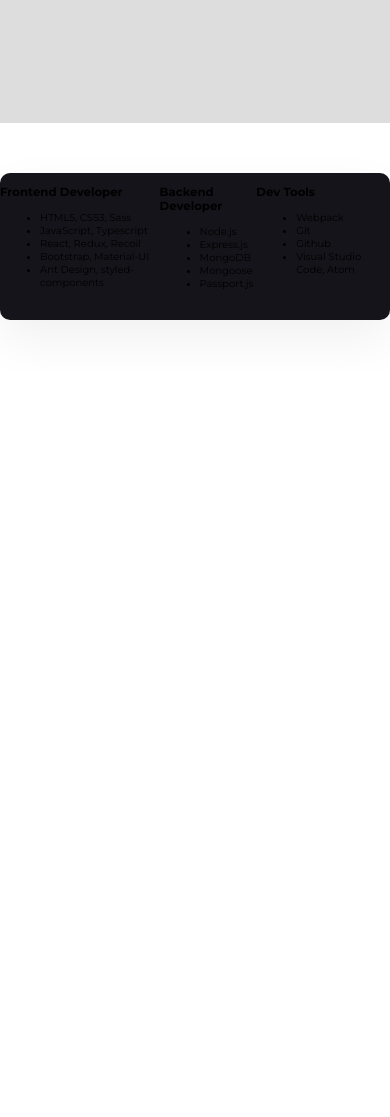
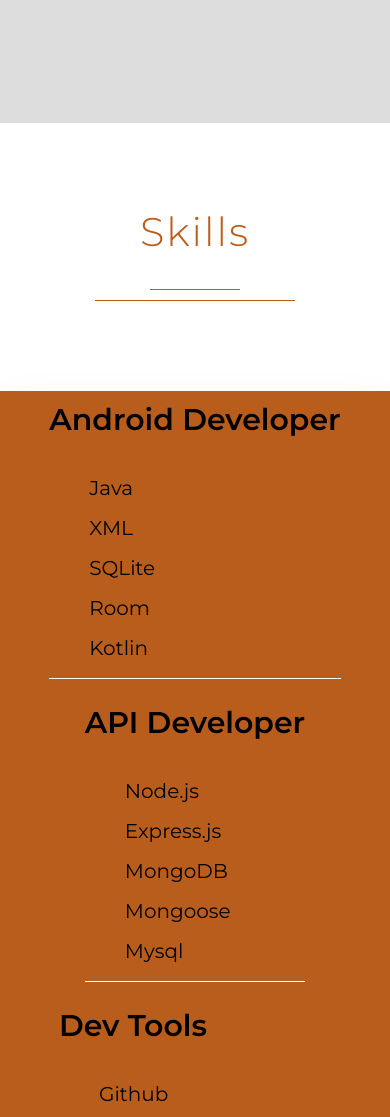
Before and after one commit to edwin001-tech/portfolio, a website: page index.html in a window 390 px wide. Shown: the part 1400-2517 px from the top of the page. Before the commit the page ends 1770 px from the top, so only its background shows below. Drawn offline with Linux system fonts and the light colour scheme.

Commit message:
markup for skills

```diff
--- a/css/style.css
+++ b/css/style.css
@@ -148,13 +148,70 @@
 
 }
 
+.common-header {
+    padding: 5rem;
+    text-align: center;
+    color: #b85d1c;
+}
+
+.common-heading {
+    font-size: 4rem;
+    font-weight: 300;
+    letter-spacing: .2rem;
+}
+
 .skills {
     margin: 5rem auto;
     padding-bottom: 2rem;
-    max-width: 100rem;
+    max-width: 110rem;
     border-radius: 1rem;
     box-shadow: 0 2rem 5rem rgba(0, 0, 0, 0.06);
-    background-color:  #15141b;
+    background-color:   #b85d1c;
     display: flex;
     justify-content: space-evenly;
 }
+
+@media only screen and (max-width: 56.25em) {
+    .skills {
+      flex-direction: column;
+      align-items: center;
+      border-radius: 0; } }
+  @media only screen and (max-width: 37.5em) {
+    .skills {
+      margin: 4rem 0 0 0; } }
+  .skills ul {
+    list-style: none;
+    margin-top: 1.5rem; }
+  .skills__heading {
+    font-size: 2rem;
+    font-weight: 600;
+    color: var(--color-blue-1);
+    margin-top: 1rem; }
+    @media only screen and (max-width: 68.75em) {
+      .skills__heading {
+        font-size: 3rem; } }
+    @media only screen and (max-width: 37.5em) {
+      .skills__heading {
+        font-size: 3rem; } }
+  .skills__list-item {
+    font-size: 1.6rem;
+    font-weight: 400;
+    line-height: 2;
+    color: var(--color-grey-dark-4); }
+    @media only screen and (max-width: 68.75em) {
+      .skills__list-item {
+        font-size: 2rem; } }
+    @media only screen and (max-width: 37.5em) {
+      .skills__list-item {
+        font-size: 2rem; } }
+  @media only screen and (max-width: 56.25em) {
+    .skills__frontend {
+      border-bottom: 1px solid white;
+      margin-bottom: 1.5rem; } }
+  @media only screen and (max-width: 56.25em) {
+    .skills__backend {
+      border-bottom: 1px solid white;
+      margin-bottom: 1.5rem; } }
+  @media only screen and (max-width: 56.25em) {
+    .skills__tools {
+      margin-right: 4.5rem; } }
--- a/index.html
+++ b/index.html
@@ -45,28 +45,35 @@
       <div class="image">
 
       </div>
+  </section>
 
-
-  </section>
+  <section class="rooms">
+    <div class="common-header">
+        <h1 class="common-heading">Skills</h1>
+        <div class="underline">
+            <div class="small-underline"></div>
+            <div class="big-underline"></div>
+        </div>
+    </div>
 
   <div class="skills">
     <div class="skills__frontend">
-      <h3 class="skills__heading">Frontend Developer</h3>
+      <h3 class="skills__heading">Android Developer</h3>
       <ul class="skills__list">
         <li class="skills__list-item">
-          HTML5, CSS3, Sass
+          Java
         </li>
-        <li class="skills__list-item">JavaScript, Typescript</li>
-        <li class="skills__list-item">React, Redux, Recoil</li>
-        <li class="skills__list-item">Bootstrap, Material-UI</li>
+        <li class="skills__list-item">XML</li>
+        <li class="skills__list-item">SQLite</li>
+        <li class="skills__list-item">Room</li>
         <li class="skills__list-item">
-          Ant Design, styled-components
+          Kotlin
         </li>
       </ul>
     </div>
 
     <div class="skills__backend">
-      <h3 class="skills__heading">Backend Developer</h3>
+      <h3 class="skills__heading">API Developer</h3>
       <ul class="skills__list">
         <li class="skills__list-item">
           Node.js
@@ -74,7 +81,7 @@
         <li class="skills__list-item">Express.js</li>
         <li class="skills__list-item">MongoDB</li>
         <li class="skills__list-item">Mongoose</li>
-        <li class="skills__list-item">Passport.js</li>
+        <li class="skills__list-item">Mysql</li>
       </ul>
     </div>
 
@@ -82,11 +89,13 @@
       <h3 class="skills__heading">Dev Tools</h3>
       <ul class="skills__list">
         <li class="skills__list-item">
-          Webpack
+          Github
         </li>
         <li class="skills__list-item">Git</li>
-        <li class="skills__list-item">Github</li>
-        <li class="skills__list-item">Visual Studio Code, Atom</li>
+        <li class="skills__list-item">StackOverflow</li>
+        <li class="skills__list-item">Visual Studio Code</li>
+        <li class="skills__list-item">Android Studio</li>
+
       </ul>
     </div>
   </div>
```
